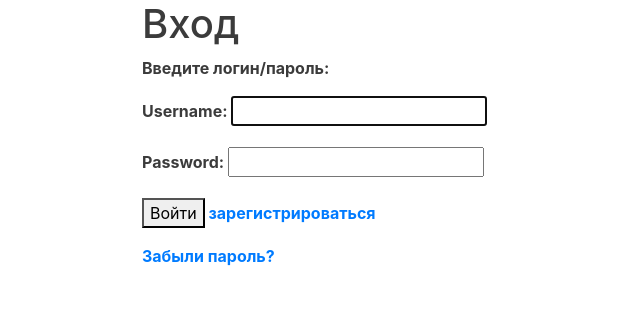
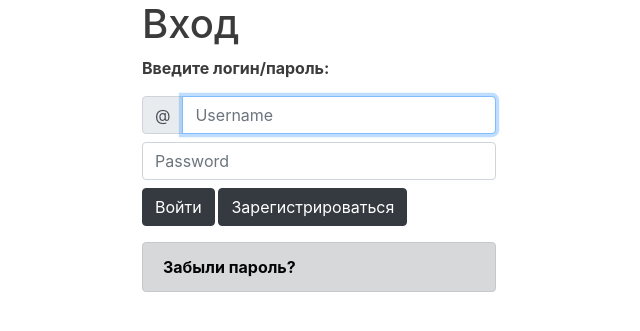
Before and after one commit to den503/todoapp, a Django app: page /accounts/login/ in a window 1280 px wide. Shown: the top 331 px of the page, without its empty margins (417-1057 px from the left). Run offline with Django 3.2, Linux system fonts and the light colour scheme; some libraries are stand-ins or nearby versions.

Commit message:
[Accounts] * updated templates for login

```diff
--- a/accounts/admin.py
+++ b/accounts/admin.py
@@ -4,4 +4,4 @@ from accounts.models import Profile
 
 @admin.register(Profile)
 class ProfileAdmin(admin.ModelAdmin):
-    list_display = ['user', 'birth_date', 'avatar']
+    list_display = ['user', 'birth_date']
--- a/accounts/forms.py
+++ b/accounts/forms.py
@@ -38,9 +38,8 @@ class UserEditForm(forms.ModelForm):
 class ProfileEditForm(forms.ModelForm):
     class Meta:
         model = Profile
-        fields = ('birth_date', 'avatar')
-        labels = {'birth_date': 'Дата рождения', 'avatar': 'Фотография'}
+        fields = ('birth_date', )
+        labels = {'birth_date': 'Дата рождения'}
         widgets = {
             'birth_date': forms.DateInput(attrs={'class': 'form-control'}),
-            'avatar': forms.FileInput(attrs={'class': 'form-control-file'}),
         }
--- a/accounts/models.py
+++ b/accounts/models.py
@@ -5,7 +5,7 @@ from django.contrib.auth.models import User
 class Profile(models.Model):
     user = models.OneToOneField(User, on_delete=models.CASCADE)
     birth_date = models.DateField(blank=True, null=True)
-    avatar = models.ImageField(upload_to='user_avatars/%Y/%m/%d', blank=True)
+    # avatar = models.ImageField(upload_to='user_avatars/%Y/%m/%d', blank=True)
 
     def __str__(self):
         return 'Профиль пользователя %s' % self.user.username
--- a/accounts/templates/accounts/edit.html
+++ b/accounts/templates/accounts/edit.html
@@ -24,10 +24,10 @@
             <label for="{{ profile_form.birth_date.id_for_label}}">{{ profile_form.birth_date.label }}</label>
             {{ profile_form.birth_date }}
         </div>
-        <div class="form-group">
+{% comment %}        <div class="form-group">
             <label for="{{ profile_form.avatar.id_for_label}}">{{ profile_form.avatar.label }}</label>
             {{ profile_form.avatar }}
-        </div>
+        </div>{% endcomment %}
 
         <button type="submit"  class="btn btn-dark">Сохранить</button>
     </form>
--- a/templates/base.html
+++ b/templates/base.html
@@ -27,11 +27,11 @@
                 {% block side_bar %}
                     {% if user.is_authenticated %}
                         <p class="h4">Имя: {{ user.first_name }}</p>
-                        {% if user.profile.avatar.url != None %}
+                        {% comment %}{% if user.profile.avatar.url != None %}
                             <img src="{{ user.profile.avatar.url }}" class="img-fluid">
                         {% else %}
                             <img src="/media/no_image.png" class="img-fluid">
-                        {% endif %}
+                        {% endif %}{% endcomment %}
                         <ul class="nav flex-column">
                             <li class="nav-item"><a href="{% url 'edit' %}" class="nav-link">профиль</a></li>
                             <li class="nav-item"><a href="{% url 'tasks:create' %}" class="nav-link">добавить задачу</a></li>
--- a/templates/registration/login.html
+++ b/templates/registration/login.html
@@ -9,12 +9,28 @@
     {% else %}
         <p>Введите логин/пароль:</p>
     {% endif %}
-    <form action="" method="POST" class="login">
+    <form action="" method="POST">
         {% csrf_token %}
-        {{ form.as_p }}
-        <input type="hidden" name="next" value="{{ next }}"/>
-        <button type="submit">Войти</button>
-        <a href="{% url 'register' %}">зарегистрироваться</a>
+        <div class="form-row align-items-center">
+             <div class="col-12">
+                <label class="sr-only" for="{{ form.username.id_for_label}}">{{ form.username.label }}</label>
+                 <div class="input-group mb-2">
+                    <div class="input-group-prepend">
+                      <div class="input-group-text">@</div>
+                    </div>
+                    <input type="text" class="form-control" name="{{ form.username.name }}" autofocus required id="{{ form.username.auto_id }}" placeholder="{{ form.username.label }}">
+                 </div>
+            </div>
+            <div class="col-12">
+                <label for="{{ form.password.id_for_label}}" class="sr-only">{{ form.password.label }}</label>
+                <input type="password" class="form-control mb-2" name="{{ form.password.name }}" required="" id="{{ form.password.auto_id }}"  placeholder="{{ form.password.label }}">
+            </div>
+            <input type="hidden" name="next" value="{{ next }}"/>
+        </div>
+        <button type="submit" class="btn btn-dark">Войти</button>
+        <a href="{% url 'register' %}" class="btn btn-dark" role="button">Зарегистрироваться</a>
     </form>
-    <p><a href="{% url "password_reset" %}">Забыли пароль?</a></p>
+    <div class="alert alert-dark" role="alert">
+        <a href="{% url "password_reset" %}" class="alert-link">Забыли пароль?</a>
+    </div>
 {% endblock %}
```
